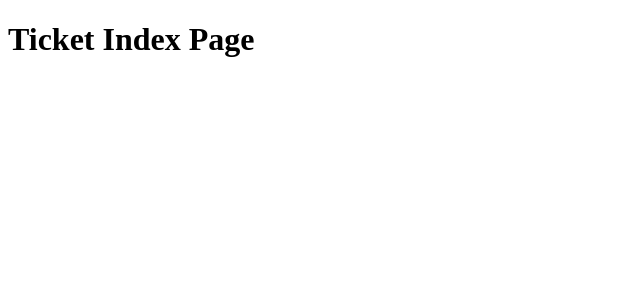
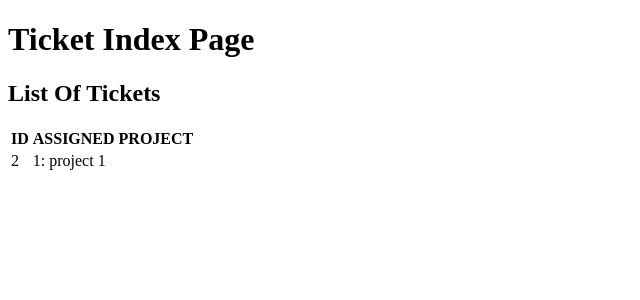
Before and after one commit to OskarMai/tickettracker, a Django app: page /tickets in a window 1280 px wide. Shown: the top 300 px of the page, without its empty margins (0-640 px from the left). Run offline with Django 3.2, Linux system fonts and the light colour scheme; data comes from the database, SQL or seed files in the repository.

Commit message:
added list of tickets and made personnel blank=true

```diff
--- a/src/tickets/models.py
+++ b/src/tickets/models.py
@@ -25,7 +25,7 @@ class Ticket(models.Model):
 		('0','Bugs/Errors'),
 	)
 	project = models.ForeignKey(Project, on_delete=models.CASCADE,related_name="project_tickets")
-	personnel = models.ForeignKey(ProjectMember, on_delete=models.SET_NULL , related_name="assigned_ticket" , null=True)
+	personnel = models.ForeignKey(ProjectMember, on_delete=models.SET_NULL , related_name="assigned_ticket" , null=True,default=None, blank=True)
 	description = models.CharField(max_length=100)
 	priority = models.CharField(max_length=100,choices= priorityChoices)
 	status = models.CharField(max_length=100, choices = statusChoices)
--- a/src/tickets/templates/tickets/index.html
+++ b/src/tickets/templates/tickets/index.html
@@ -3,5 +3,22 @@
 	{%for message in messages%}
 		<b>{{message}}</b>
 	{%endfor%}
-	<h1>Ticket Index Page</h1>
+	<div><h1>Ticket Index Page</h1></div>
+	<div><h2>List Of Tickets</h2></div>
+	<div>
+		<table>
+			<tr>
+				<th>ID</th>
+				<th>ASSIGNED PROJECT</th>
+			</tr>
+		{% for ticket in ticket_list %}
+		<div>
+			<tr>
+				<td>{{ticket.id}}</td>
+				<td>{{ticket.project}}</td>
+
+			</tr>
+		</div>
+		{%endfor%}
+	</div>
 {% endblock %}
--- a/src/tickets/views.py
+++ b/src/tickets/views.py
@@ -5,7 +5,12 @@ from .models import *
 from authenticate.models import NewUser
 from .filters import *
 from .forms import *
+import datetime
 
 # Create your views here.
 def index(request):
-	return render(request, "tickets/index.html")
+	ticket_list = Ticket.objects.all()
+	context={
+		'ticket_list': ticket_list,
+	}
+	return render(request, "tickets/index.html",context)
```
Also changed, not shown: src/db.sqlite3, src/tickets/migrations/0003_auto_20201212_0001.py (added), src/tickets/migrations/0004_auto_20201212_0002.py (added).
